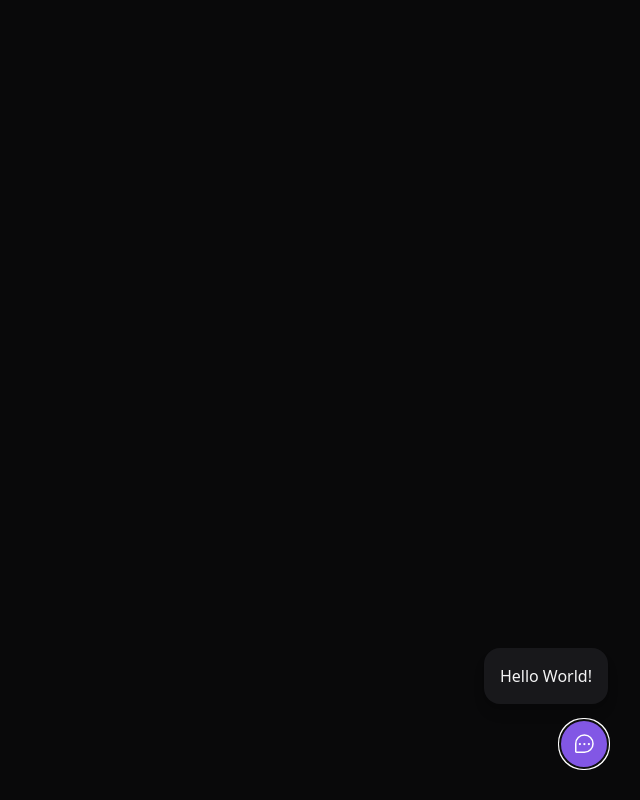
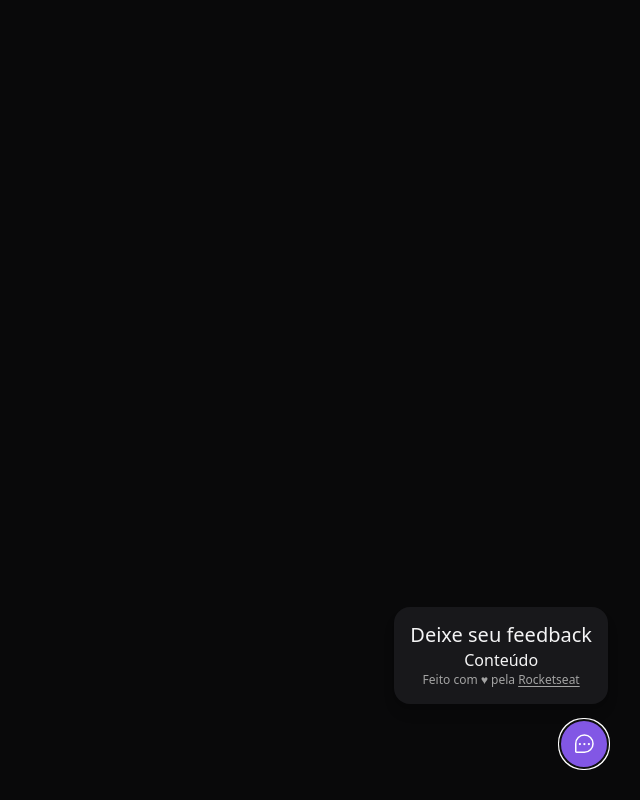
Before and after one commit to tiagoasrodrigues/feedback-widget-web, a React (Vite) app: page / in a window 1280 px wide. Both pictures are taken after a click on the button "Feedback". Shown: the whole page, without its empty margins (640-1280 px from the left). Built offline with nearby package versions, Linux system fonts and the light colour scheme.

Commit message:
:wrench: Finalizando Header e Footer

```diff
--- a/src/components/WidgetForm.tsx
+++ b/src/components/WidgetForm.tsx
@@ -1,7 +1,17 @@
 export function WidgetForm() {
   return (
     <div className="bg-zinc-900 p-4 relative rounded-2xl mb-4 flex flex-col items-center shadow-lg w-[calc(100vw-2rem)] md:w-auto">
-      Hello World!
+      <header>
+        <span className="text-xl leading-6">Deixe seu feedback</span>
+
+
+      </header>
+
+      <p>Conteúdo</p>
+
+      <footer className="text-xs text-neutral-400">
+        Feito com ♥ pela <a className="underline underline-offset-2" href="https://rocketseat.com.br">Rocketseat</a>
+      </footer>
     </div>
   );
 }
```
